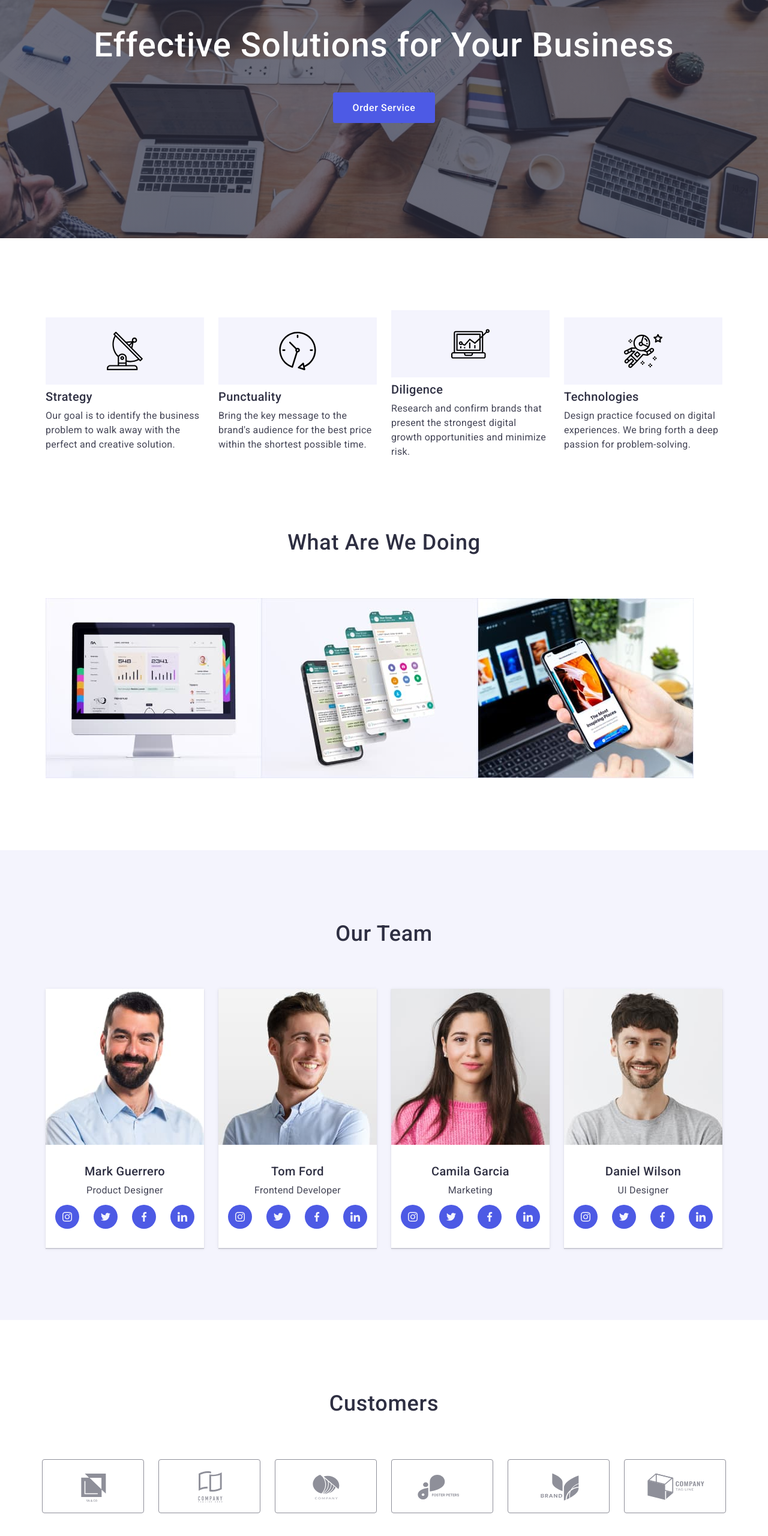
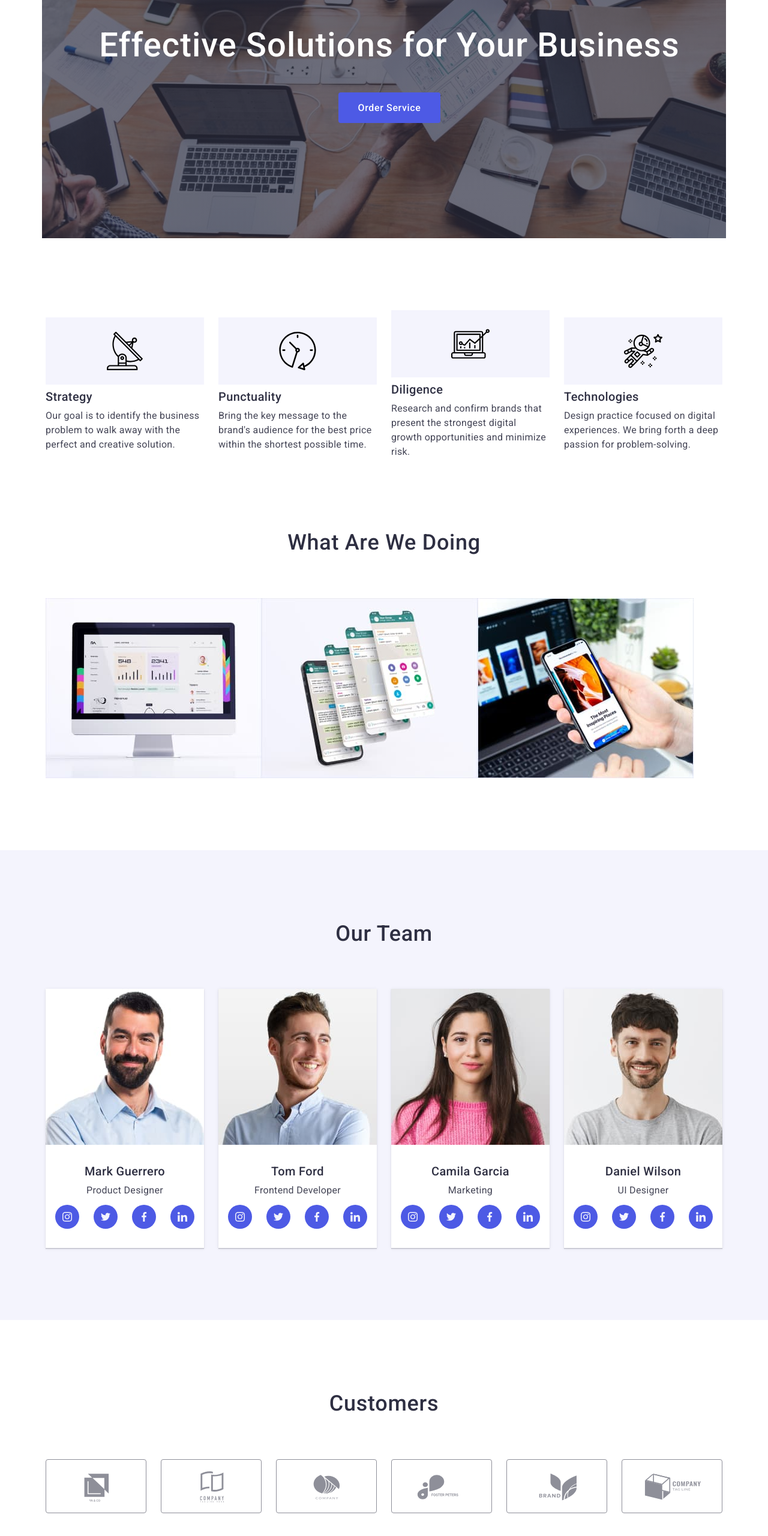
Before and after one commit to YuliaKalashnyk/goit-markup-hw-04, a plain HTML site: page index.html in a window 1280 px wide. Shown: the part 218-2778 px from the top of the page at 60% size. Drawn offline with nearby package versions, Linux system fonts and the light colour scheme.

Commit message:
homework4

```diff
--- a/css/styles.css
+++ b/css/styles.css
@@ -167,6 +167,8 @@ body {
 .hero {
     padding-top: 192px;
     padding-bottom: 192px;
+    max-width: 1140px;
+    margin: 0 auto;;
     background: var(--color-title);
     text-align: center;
     background-image: linear-gradient(rgba(46, 47, 66, 0.7), rgba(46, 47, 66, 0.7)),
@@ -260,7 +262,6 @@ body {
 
 .about-bg {
     display: flex;
-    width: 264px;
     height: 112px;
     justify-content: center;
     align-items: center;
@@ -373,6 +374,7 @@ body {
 
 .customers-link {
     display: flex;
+    fill: var(--color-border-icons);
     border: 1px solid var(--color-border-icons);
     border-radius: 4px;
     padding: 16px 32px;
@@ -383,6 +385,10 @@ body {
     justify-content: center;
 }
 
+.customers-item {
+    width: calc((100% - 120px)/6);
+}
+
 .customers-item:not(:last-child) {
     margin-right: 24px;
 }
@@ -390,16 +396,9 @@ body {
 .customers-link:hover,
 .customers-link:focus {
     border: 1px solid var(--color-accent);
+    fill: var(--color-accent);
 }
 
-.customers-icon {
-    fill: var(--color-border-icons);
-}
-
-.customers-icon:hover,
-.customers-icon:focus {
-    fill: var(--color-accent);
-}
 
 
 
```
